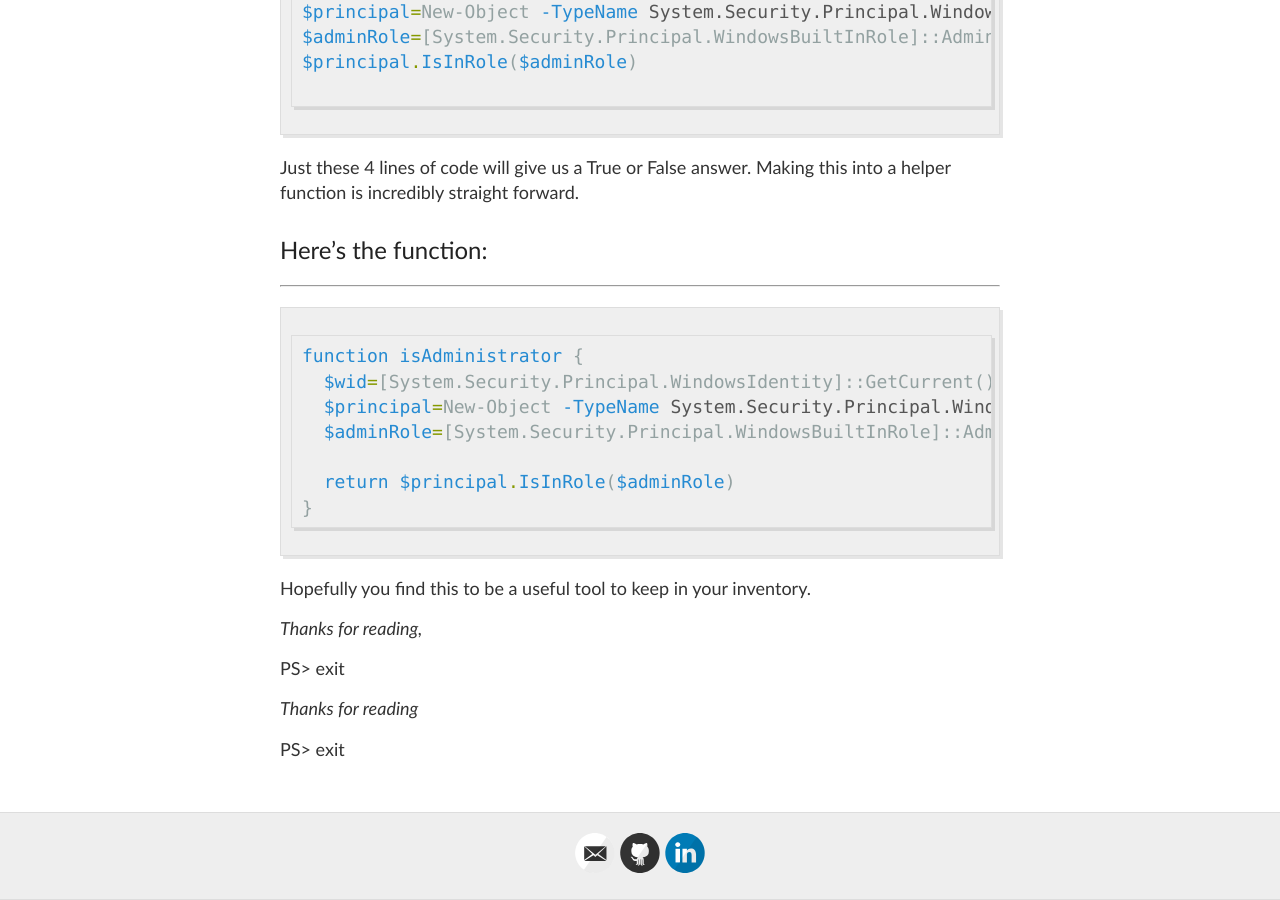
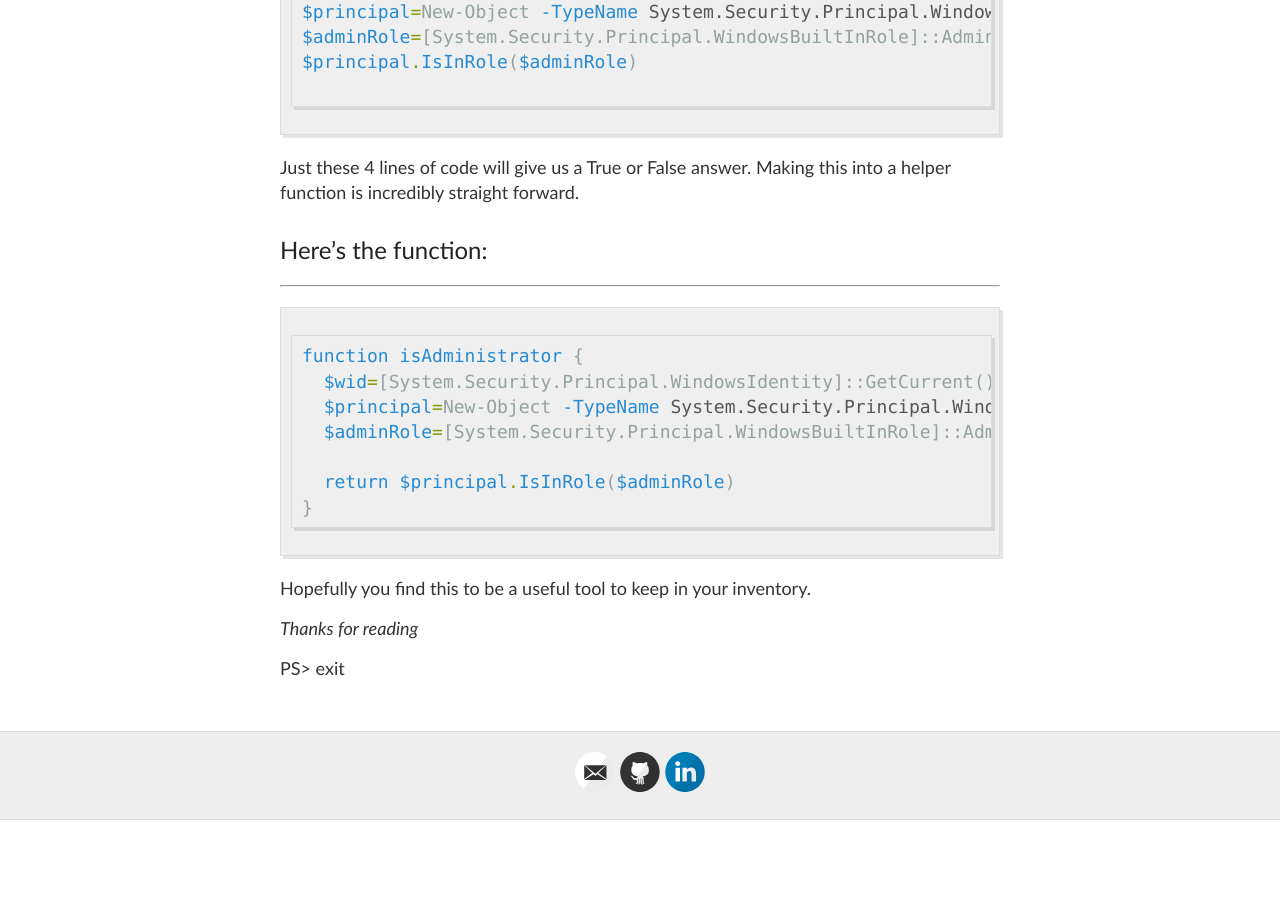
Before and after one commit to briansworth/dev, a Jekyll site: the page built from _posts/2017-3-11-Check-If-Running-As-Admin.md, in a window 1280 px wide and 900 px high, scrolled down 1766 px. Built offline with Jekyll 4.4.1, drawn with Linux system fonts in a browser that asks for light colours; after the commit the page ends 2586 px from its top, so only the background shows below that.

Commit message:
Removed sign out 'Thanks for reading'

````diff
--- a/_posts/2017-3-11-Check-If-Running-As-Admin.md
+++ b/_posts/2017-3-11-Check-If-Running-As-Admin.md
@@ -78,7 +78,3 @@ function isAdministrator {
 ```
 
 Hopefully you find this to be a useful tool to keep in your inventory.
-
-*Thanks for reading,*
-
-PS> exit
````
Also changed, not shown: _posts/2017-4-23-Powershell-Read-Password.md (+0 -4 lines).
